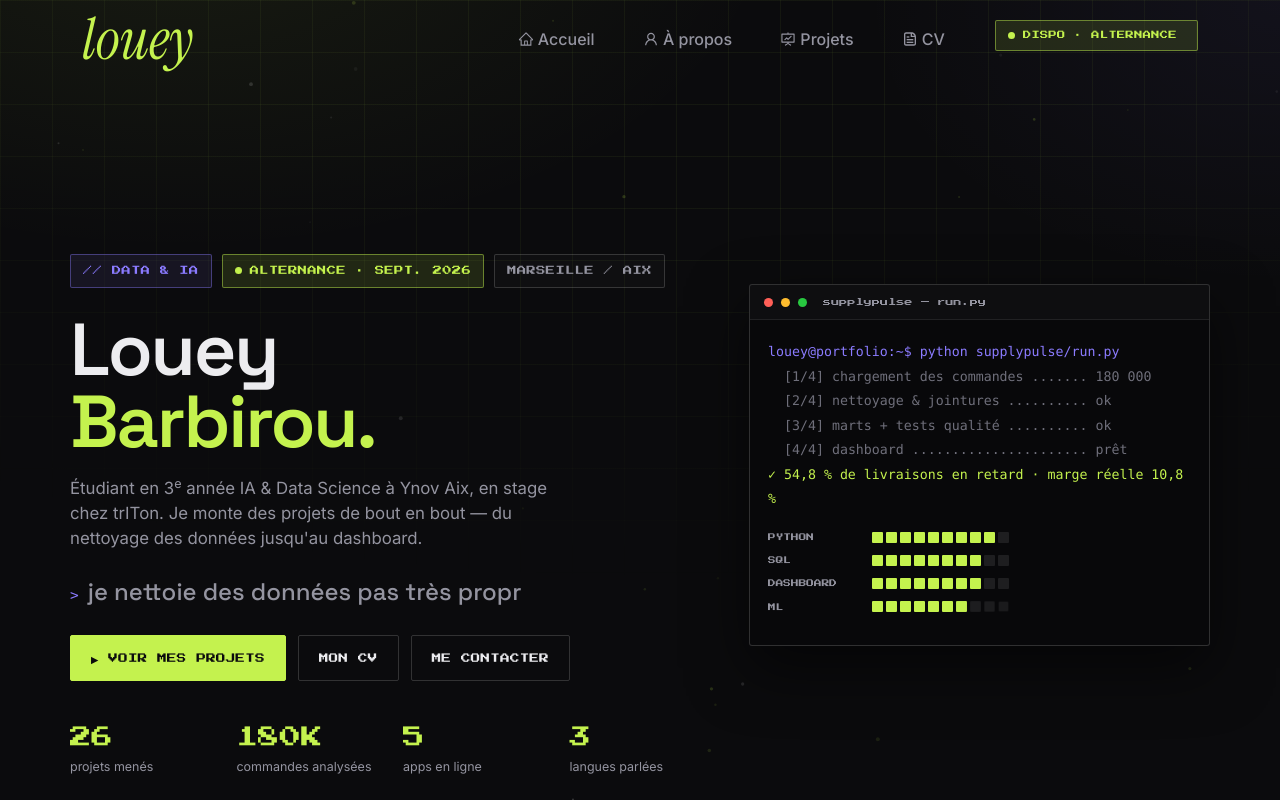
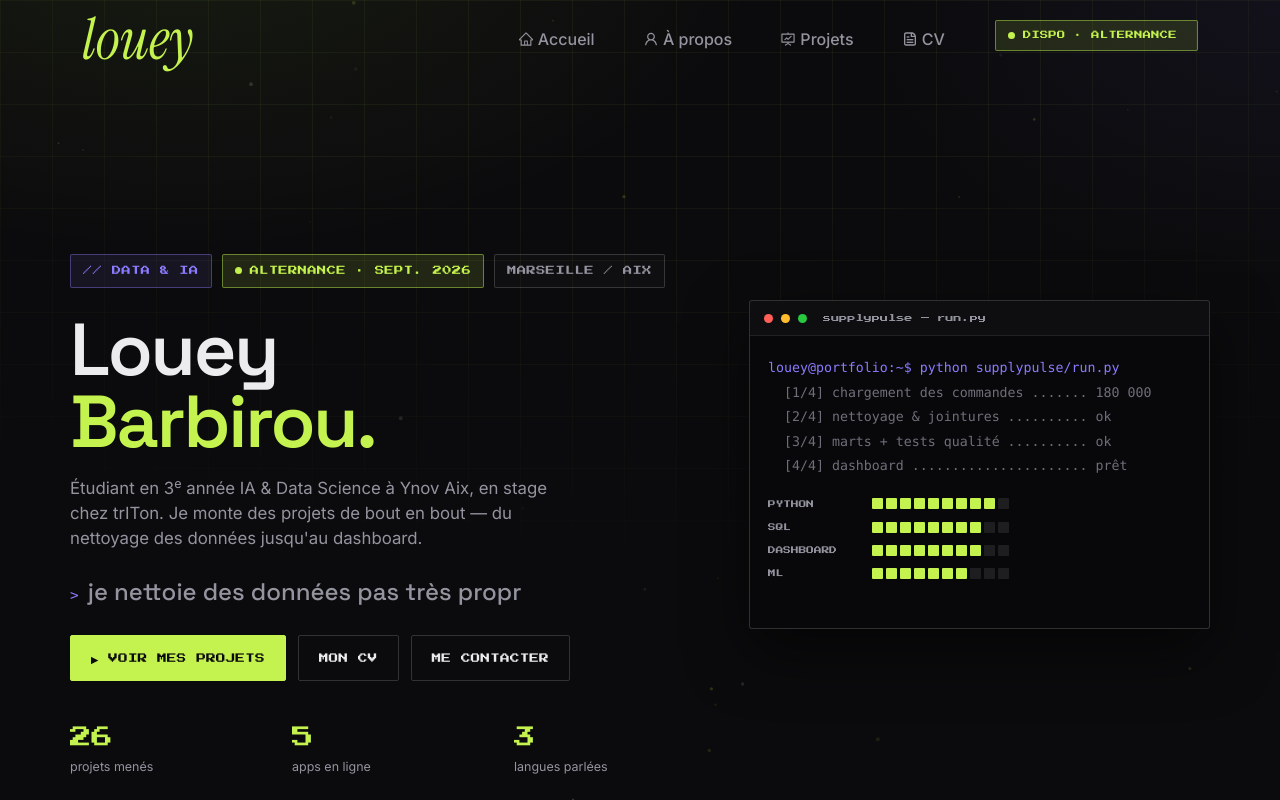
Before and after one commit to baluva/portfolio, a React (Create React App) app: page / in a window 1280 px wide. Shown: the top 800 px of the page. Built offline with nearby package versions, Linux system fonts and the light colour scheme.

Commit message:
Retire les stats fictives (180K commandes, taux de retard/marge) de l'accueil

```diff
--- a/src/components/Home/Console.js
+++ b/src/components/Home/Console.js
@@ -8,7 +8,6 @@ const SCRIPT = [
   { text: "  [2/4] nettoyage & jointures .......... ok", kind: "dim" },
   { text: "  [3/4] marts + tests qualité .......... ok", kind: "dim" },
   { text: "  [4/4] dashboard ...................... prêt", kind: "dim" },
-  { text: "✓ 54,8 % de livraisons en retard · marge réelle 10,8 %", kind: "ok" },
 ];
 
 const METERS = [
--- a/src/components/Home/Stats.js
+++ b/src/components/Home/Stats.js
@@ -2,7 +2,6 @@ import React, { useEffect, useRef, useState } from "react";
 
 const STATS = [
   { to: 26, suffix: "", label: "projets menés" },
-  { to: 180, suffix: "K", label: "commandes analysées" },
   { to: 5, suffix: "", label: "apps en ligne" },
   { to: 3, suffix: "", label: "langues parlées" },
 ];
```
